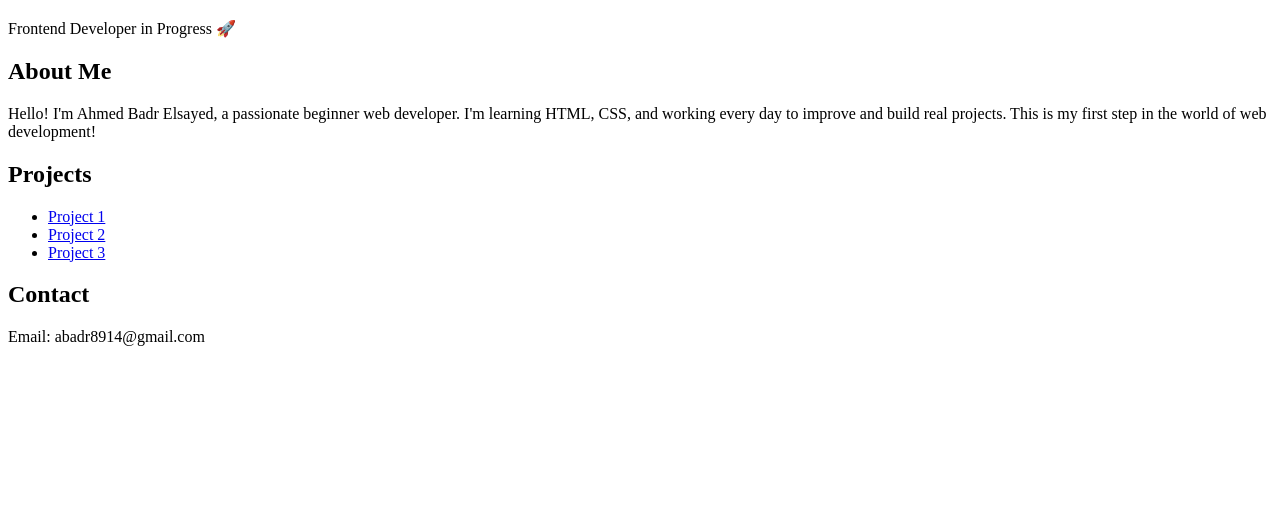
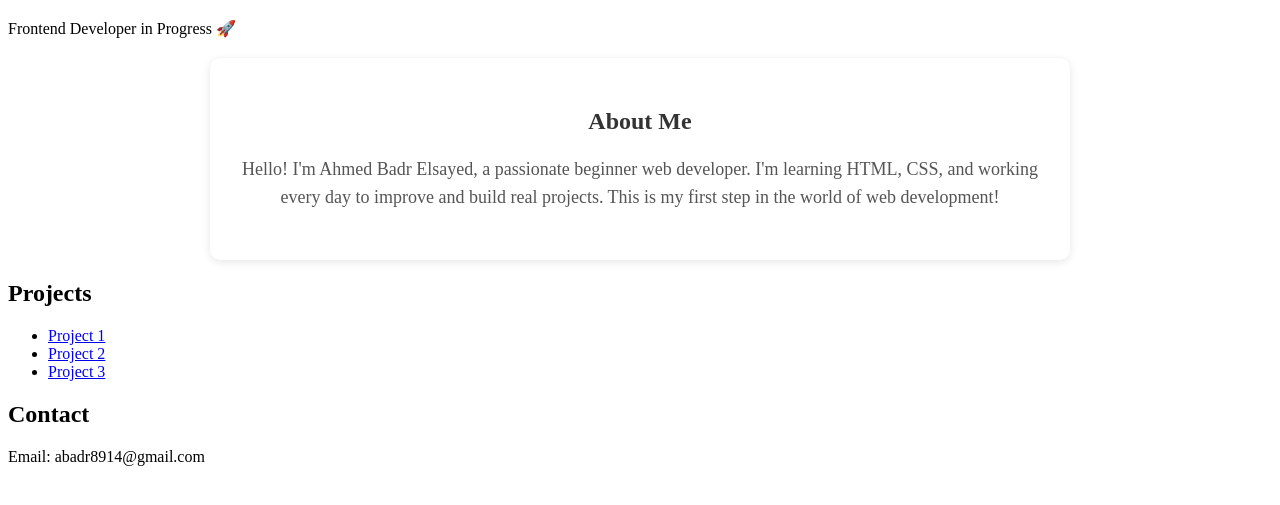
Before and after one commit to abadr8914/portfolio, a plain HTML site: page index.html in a window 1280 px wide. Shown: the part 61-566 px from the top of the page. Drawn offline with Linux system fonts and the light colour scheme.

Commit message:
Update index.html

```diff
--- a/index.html
+++ b/index.html
@@ -1,6 +1,29 @@
 <!DOCTYPE html>
 <html lang="en">
 <head>
+  <style>
+    #about {
+  background-color: #ffffff;
+  padding: 30px;
+  margin: 20px auto;
+  max-width: 800px;
+  border-radius: 10px;
+  box-shadow: 0 2px 8px rgba(0,0,0,0.1);
+}
+
+#about h2 {
+  color: #333;
+  text-align: center;
+}
+
+#about p {
+  font-size: 18px;
+  color: #555;
+  line-height: 1.6;
+  text-align: center;
+}
+
+  </style>
   <meta charset="UTF-8">
   <title>Ahmed Badr | Portfolio</title>
 </head>
```
